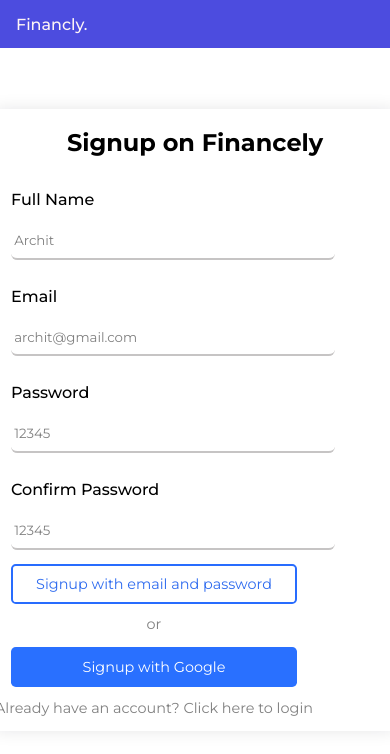
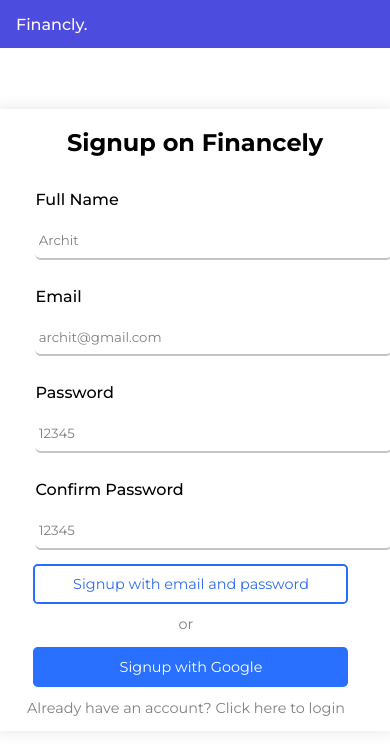
Before and after one commit to SrivastavArchit/expenseTracker, a React (Create React App) app: page / in a window 390 px wide. Shown: the top 754 px of the page. Built offline with nearby package versions, Linux system fonts and the light colour scheme; no server answers; a web font is replaced by a local one.

Commit message:
signup css done

```diff
--- a/src/components/BudgetTracker/BudgetTracker.jsx
+++ b/src/components/BudgetTracker/BudgetTracker.jsx
@@ -31,8 +31,8 @@
         </Form.Item>
       </Form>
       <Progress percent={progressPercent} status={progressPercent > 100 ? 'exception' : 'active'} />
-      <p>Budget: ${budget}</p>
-      <p>Spent: ${totalSpent}</p>
+      <p>Budget: ₹{budget}</p>
+      <p>Spent: ₹{totalSpent}</p>
     </div>
   );
 };
--- a/src/components/Signupsignin/style.css
+++ b/src/components/Signupsignin/style.css
@@ -4,6 +4,7 @@
  min-width: 400px;
     box-shadow: rgba(17, 17, 26, 0.1) 0px 0px 16px;
    margin-top: 5rem;
+
 }
 
 .or{
@@ -11,8 +12,16 @@
    cursor: pointer;
    font-size: .9rem;
    color: grey;
+
 }
 .inputbox{
     margin: 1rem 0rem;
     width: 100%;
 }
+
+@media (max-width: 720px){
+    .or{
+        text-align: center;
+        margin-left: 2rem;
+    }
+}
--- a/src/components/button/style.css
+++ b/src/components/button/style.css
@@ -34,3 +34,9 @@
     color: white;
     border: none;
 }
+@media (max-width: 720px){
+    .btn button{
+
+        margin: 0 0 1rem 11%;
+    }
+}
--- a/src/components/cards/Cards.jsx
+++ b/src/components/cards/Cards.jsx
@@ -8,15 +8,15 @@
   return (
     <div className="row">
       <Card className='my-card' title="Current Balance" style={{ width: 300 }}>
-        <p className='amount' >${currentBalance}</p>
+        <p className='amount' >₹{currentBalance}</p>
         <Button type="primary" onClick={resetBalance}>Reset Balance</Button>
       </Card>
       <Card className='my-card' title="Total Income" style={{ width: 300 }}>
-        <p className='amount'>${income}</p>
+        <p className='amount'>₹{income}</p>
         <Button type="primary" onClick={showIncomeModal}>Add Income</Button>
       </Card>
       <Card className='my-card' title="Total Expense" style={{ width: 300 }}>
-        <p className='amount'>${expense}</p>
+        <p className='amount'>₹{expense}</p>
         <Button type="primary" onClick={showExpenseModal}>Add Expense</Button>
       </Card>
     </div>
--- a/src/components/input/style.css
+++ b/src/components/input/style.css
@@ -32,8 +32,10 @@
 @media (max-width: 720px){
    input{
     width: 100%;
+
    }
    .input-wrapper{
     margin: auto;
+    margin-left: 7%;
    }
 }
```
